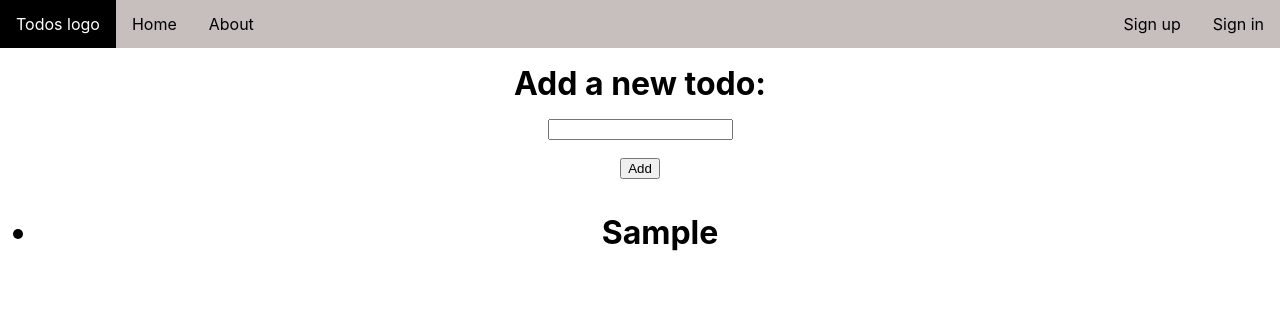
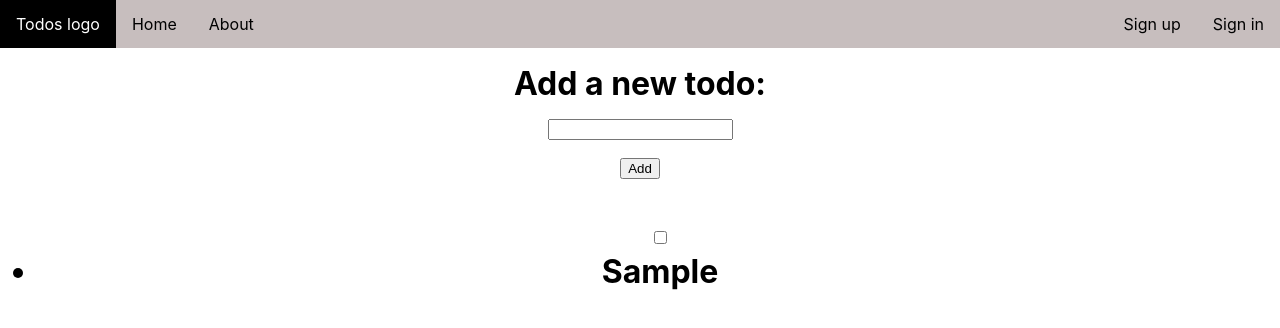
Before and after one commit to leahu-aurel/react-redux-firebase-app, a React (Create React App) app: page / in a window 1280 px wide. Both pictures are taken after typing "Sample" into the empty fields and a click on the button "Add". Shown: the top 328 px of the page. Built offline with nearby package versions, Linux system fonts and the light colour scheme.

Commit message:
Added Todo component and added checked checkboxes behaviour

```diff
--- /dev/null
+++ b/src/components/Todo.jsx
@@ -0,0 +1,8 @@
+import React from "react";
+
+export default ({ text, completed, id, onChange }) => (
+  <>
+    <input type="checkbox" checked={completed} onChange={() => onChange(id)} />
+    <li>{text}</li>
+  </>
+);
--- a/src/components/Todos.jsx
+++ b/src/components/Todos.jsx
@@ -1,6 +1,7 @@
 import React, { Component } from "react";
+import { v4 } from "uuid";
 
-import { v4 } from "uuid";
+import Todo from "./Todo";
 
 const todosStyle = {
   textAlign: "center",
@@ -29,9 +30,15 @@ export default class Todos extends Component {
     this.setState({ value });
   };
 
+  handleTodoChange = (id) => {
+    this.setState((prevState) => ({
+      todos: prevState.todos.map((todo) =>
+        todo.id === id ? { ...todo, completed: !todo.completed } : todo
+      ),
+    }));
+  };
   render() {
     const { todos } = this.state;
-    console.log(this.state);
     return (
       <div style={todosStyle}>
         <form onSubmit={this.handleSubmit}>
@@ -45,7 +52,9 @@ export default class Todos extends Component {
         </form>
         <ul>
           {todos ? (
-            todos.map((todo) => <li key={todo.id}>{todo.text}</li>)
+            todos.map((todo) => (
+              <Todo key={todo.id} {...todo} onChange={this.handleTodoChange} />
+            ))
           ) : (
             <li>No todos yet</li>
           )}
```
